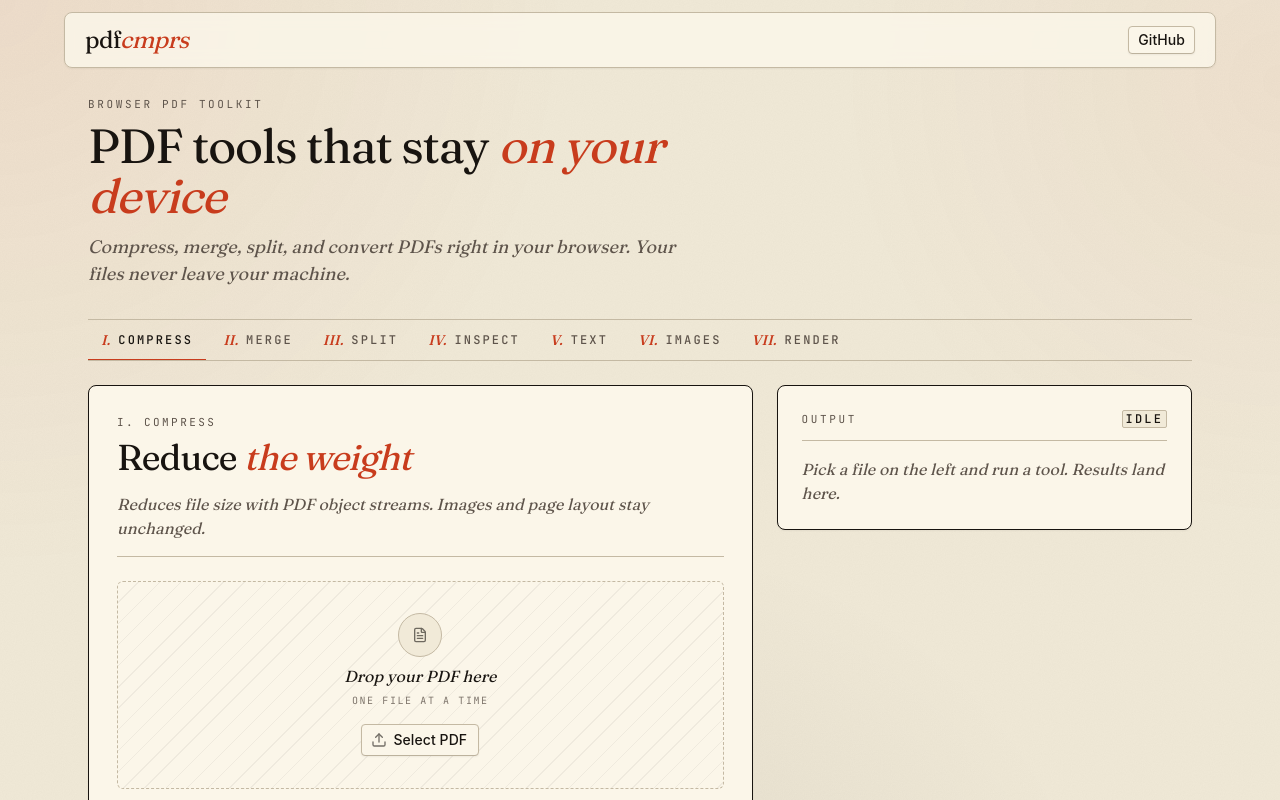
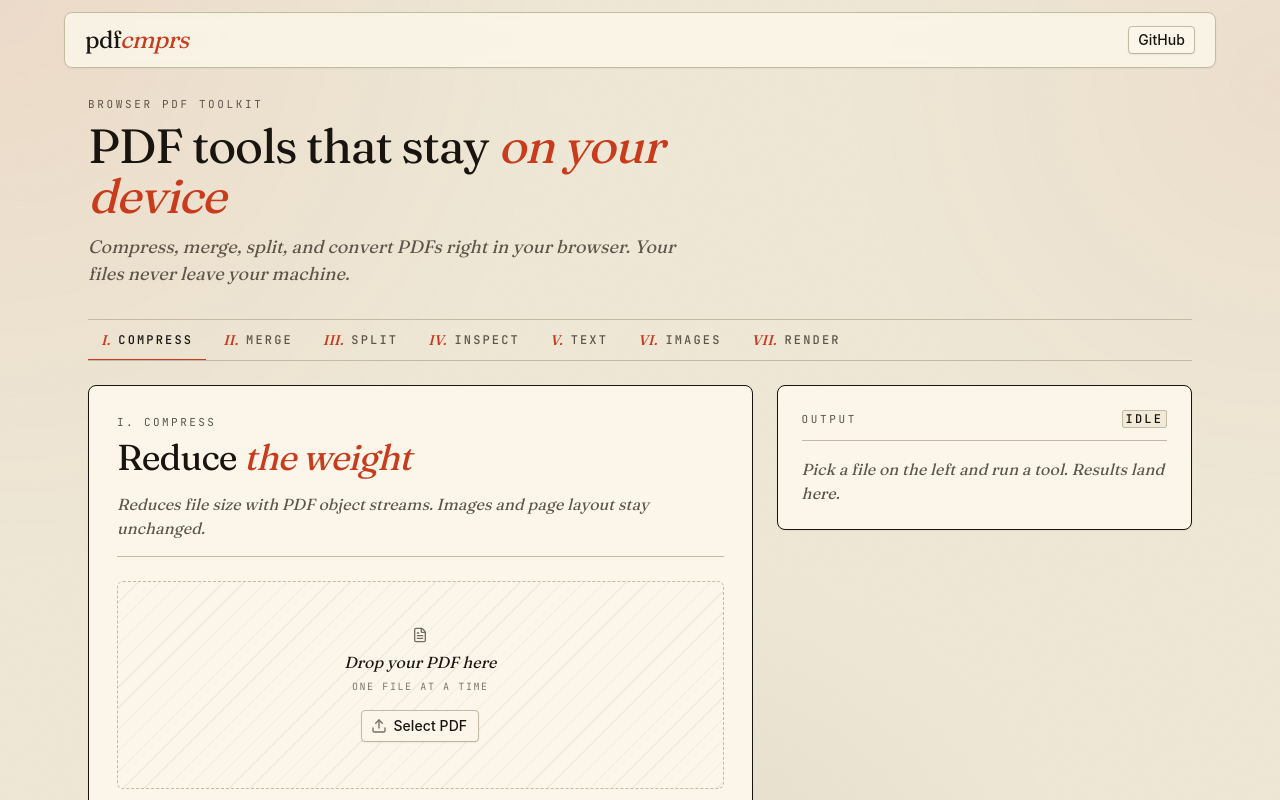
Before and after one commit to kacigaya/pdfcmprs, a Next.js app: page / in a window 1280 px wide. Shown: the top 800 px of the page. Built offline with nearby package versions, Linux system fonts and the light colour scheme.

Commit message:
style(upload): remove empty icon container

```diff
--- a/app/components/pdf/FileUploadZone.tsx
+++ b/app/components/pdf/FileUploadZone.tsx
@@ -184,12 +184,7 @@ export function FileUploadZone({
         </div>
       ) : (
         <div className="flex flex-col items-center justify-center px-4 py-3 text-center">
-          <div
-            className="mb-2 flex size-11 shrink-0 items-center justify-center rounded-full border border-border bg-background"
-            aria-hidden
-          >
-            <EmptyIcon className="size-4 opacity-60" />
-          </div>
+          <EmptyIcon className="mb-2 size-4 shrink-0 opacity-60" aria-hidden />
           <p className="mb-1.5 font-heading italic text-base leading-snug">
             {label}
           </p>
```
